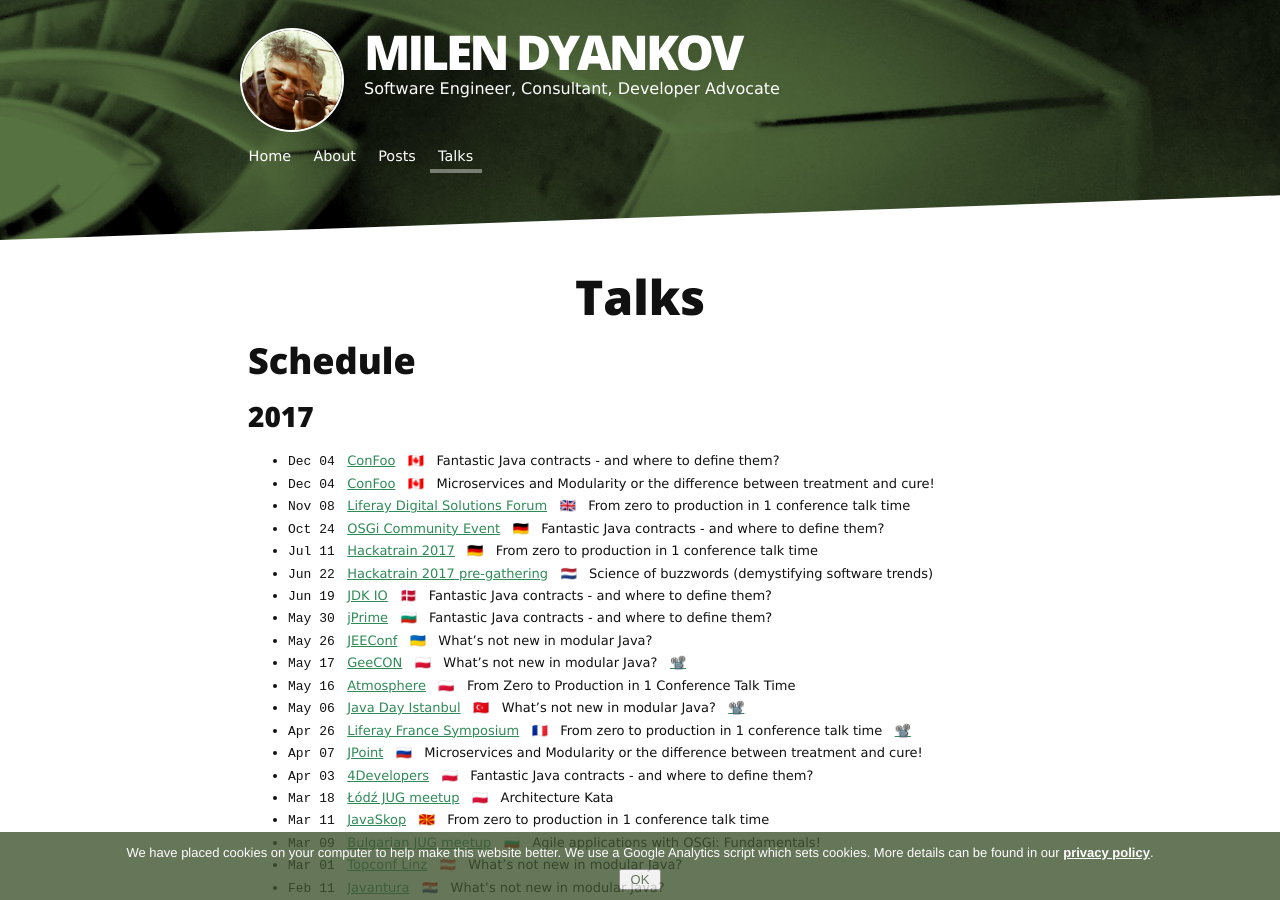
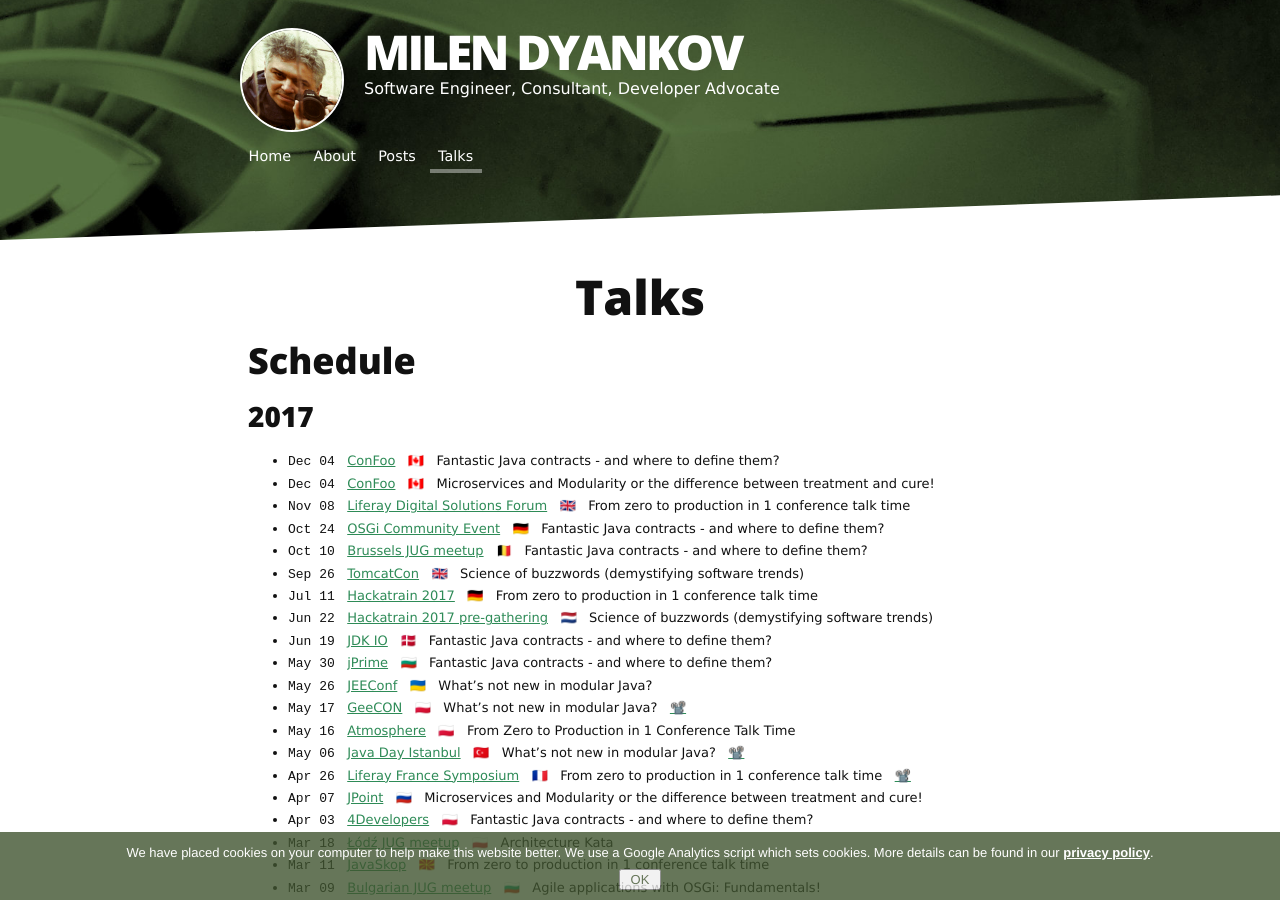
Before and after one commit to azzazzel/azzazzel.github.io, a Jekyll site: the page built from talks.md, in a window 1280 px wide and 900 px high. Built offline with Jekyll 4.4.1, drawn with Linux system fonts in a browser that asks for light colours; nearby versions of some CDN libraries.

Commit message:
add 2 TomcatCon and BruJug events

```diff
--- a/talks.md
+++ b/talks.md
@@ -22,6 +22,10 @@
 &nbsp; 🇬🇧 &nbsp; From zero to production in 1 conference talk time
 - `Oct 24` &nbsp; [OSGi Community Event](https://www.osgi.org/2017-osgi-community-event/)
 &nbsp; 🇩🇪 &nbsp; Fantastic Java contracts - and where to define them?
+- `Oct 10` &nbsp; [Brussels JUG meetup](https://www.meetup.com/BruJUG/events/243469673/)
+&nbsp; 🇧🇪 &nbsp; Fantastic Java contracts - and where to define them?
+- `Sep 26` &nbsp; [TomcatCon](https://tomcat.apache.org/conference.html)
+&nbsp; 🇬🇧 &nbsp; Science of buzzwords (demystifying software trends)
 - `Jul 11` &nbsp; [Hackatrain 2017](http://hackatrain.nl/)
 &nbsp; 🇩🇪 &nbsp; From zero to production in 1 conference talk time
 - `Jun 22` &nbsp; [Hackatrain 2017 pre-gathering](https://www.facebook.com/events/1653165014946188/)
```
